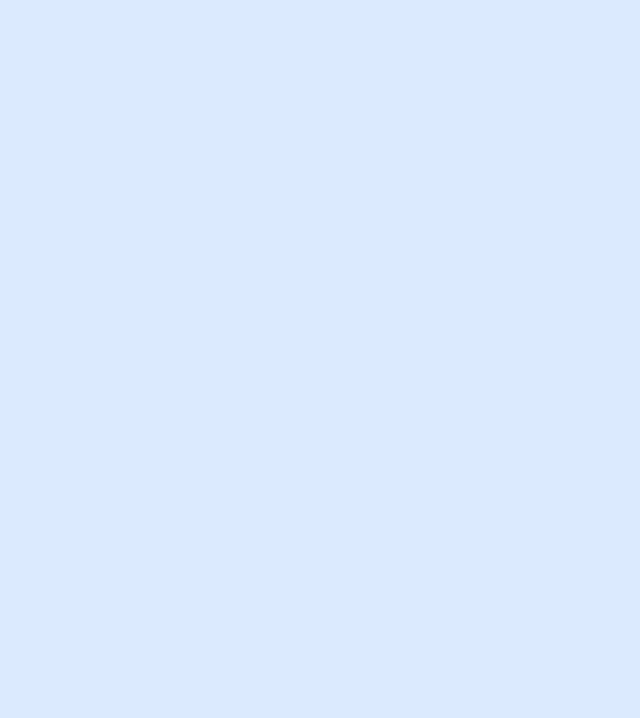
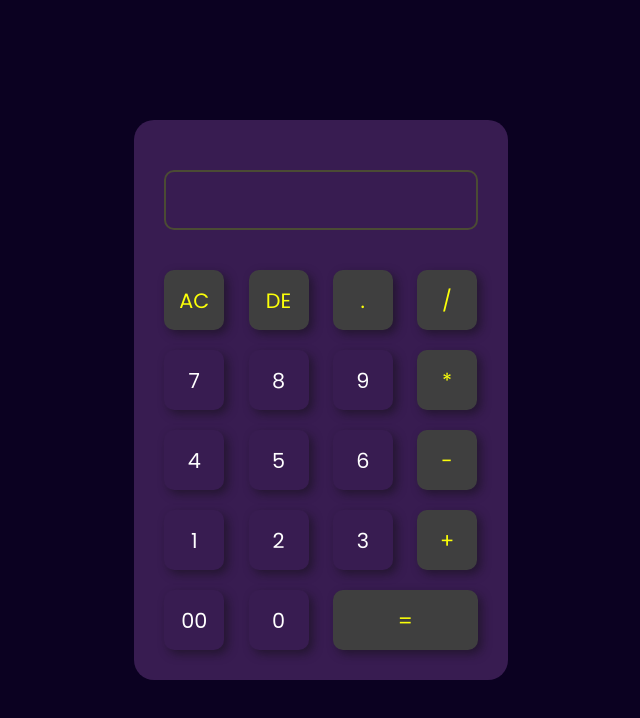
Before and after one commit to iktushar01/basic-calculator, a plain HTML site: page index.html in a window 1280 px wide. Shown: the whole page, without its empty margins (319-959 px from the left). Drawn offline with nearby package versions, Linux system fonts and the light colour scheme.

Commit message:
basic calculator done

```diff
--- a/index.html
+++ b/index.html
@@ -3,22 +3,49 @@
   <head>
     <meta charset="UTF-8" />
     <meta name="viewport" content="width=device-width, initial-scale=1.0" />
-    <title>Dev Board</title>
-    <link
-      href="https://cdn.jsdelivr.net/npm/daisyui@5.0.0-beta.8/daisyui.css"
-      rel="stylesheet"
-      type="text/css"
-    />
+    <title>calculator</title>
     <link href="https://fonts.googleapis.com/css2?family=Poppins:wght@300;400;500;600;700&display=swap" rel="stylesheet">
-
-    <style>
-      body {
-    font-family: 'Poppins', sans-serif;
-    }
-    </style>
-    <script src="https://cdn.jsdelivr.net/npm/@tailwindcss/browser@4"></script>
+    <link rel="stylesheet" href="style.css">
   </head>
   <body>
+    <div class="container">
+      <div class="calculator">
+        <form>
+          <div class="display">
+            <input type="text" name="display" id="">
+          </div>
+          <div>
+            <input type="button" value="AC" onclick="display.value = ''" class="operator">
+            <input type="button" value="DE" onclick="display.value = display.value.toString().slice(0,-1)" class="operator">
+            <input type="button" value="." onclick="display.value += '.'" class="operator">
+            <input type="button" value="/" onclick="display.value += '/'" class="operator">
+          </div>
+          <div>
+            <input type="button" value="7" onclick="display.value += '7'">
+            <input type="button" value="8" onclick="display.value += '8'">
+            <input type="button" value="9" onclick="display.value += '9'">
+            <input type="button" value="*" onclick="display.value += '*'" class="operator">
+          </div>
+          <div>
+            <input type="button" value="4" onclick="display.value += '4'">
+            <input type="button" value="5" onclick="display.value += '5'">
+            <input type="button" value="6" onclick="display.value += '6'">
+            <input type="button" value="-" onclick="display.value += '-'" class="operator">
+          </div>
+          <div>
+            <input type="button" value="1" onclick="display.value += '1'">
+            <input type="button" value="2" onclick="display.value += '2'">
+            <input type="button" value="3" onclick="display.value += '3'">
+            <input type="button" value="+" onclick="display.value += '+'" class="operator">
+          </div>
+          <div>
+            <input type="button" value="00" onclick="display.value += '00'">
+            <input type="button" value="0" onclick="display.value += '0'">
+            <input type="button" value="=" onclick="display.value = eval(display.value)" class="equal operator" >
+          </div>
+        </form>
+      </div>
+    </div>
 
 </body>
 </html>
--- /dev/null
+++ b/style.css
@@ -0,0 +1,62 @@
+*{
+    margin: 0;
+    padding: 0;
+    font-family: 'Poppins', sans-serif;
+    box-sizing: border-box;
+}
+
+.container{
+    width: 100%;
+    height: 100vh;
+    background:rgb(11, 1, 33) ;
+    display: flex;
+    align-items: center;
+    justify-content: center;
+}
+
+.calculator{
+    background:rgb(56, 28, 81) ;
+    padding: 20px;
+    border-radius:20px ;
+}
+
+.calculator form input {
+    border: 0;
+    outline: 0;
+    width: 60px;
+    height: 60px;
+    border-radius: 10px;
+    box-shadow: 4px 4px 10px rgba(15, 15, 15, 0.51);
+    background: transparent;
+    font-size: 1.3rem;
+    color: #fff;
+    cursor: pointer;
+    margin: 10px;
+
+
+}
+
+form .display{
+    display: flex;
+    justify-content: flex-end;
+    margin: 20px 0;
+}
+
+form .display input {
+    text-align: right;
+    flex: 1;
+    font-size: 45px;
+    padding: 20px;
+    box-shadow: none;
+    border: #4b4b34 2px solid ;
+
+}
+
+.equal{
+    width: 145px !important;
+}
+
+.operator{
+    color: #fbff09 !important;
+    background: #3f3f3f !important;
+}
```
Also changed, not shown: tailwind.config.js (deleted, +0 -8 lines), script.js (deleted).
